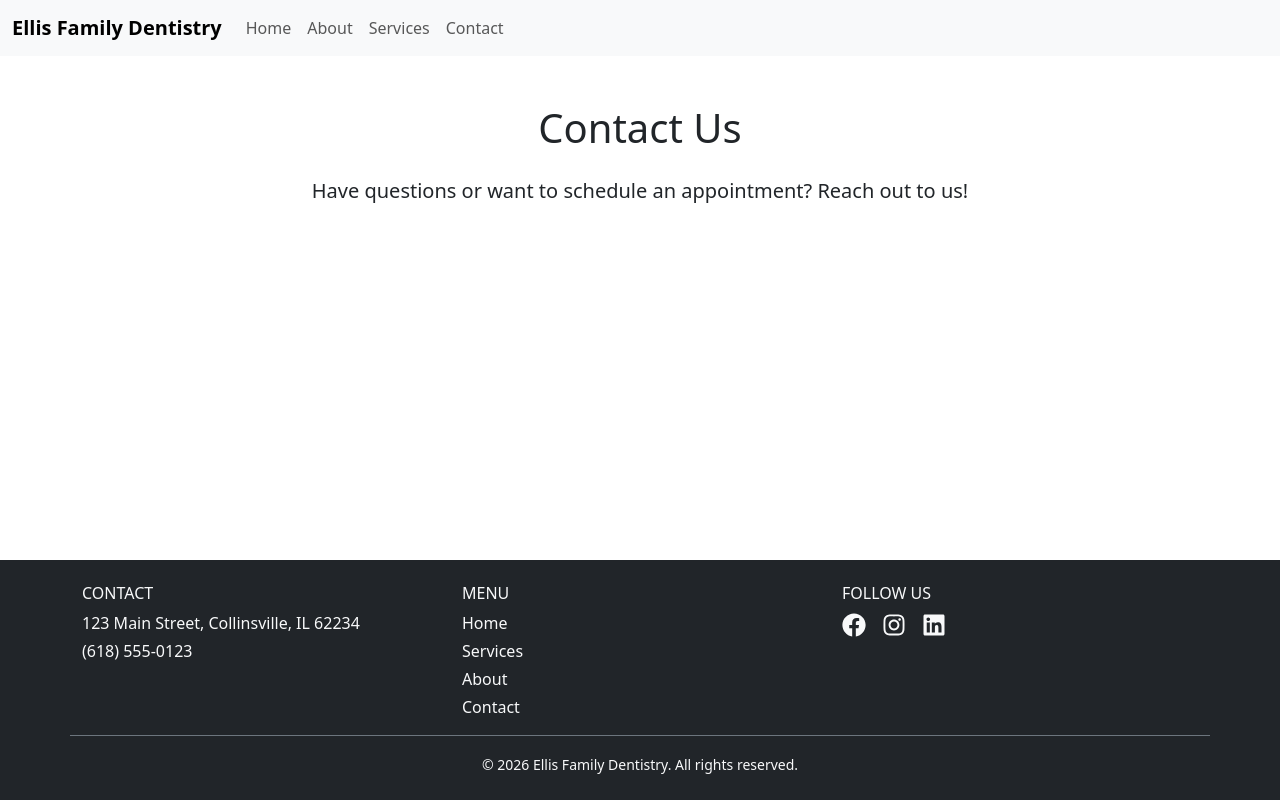
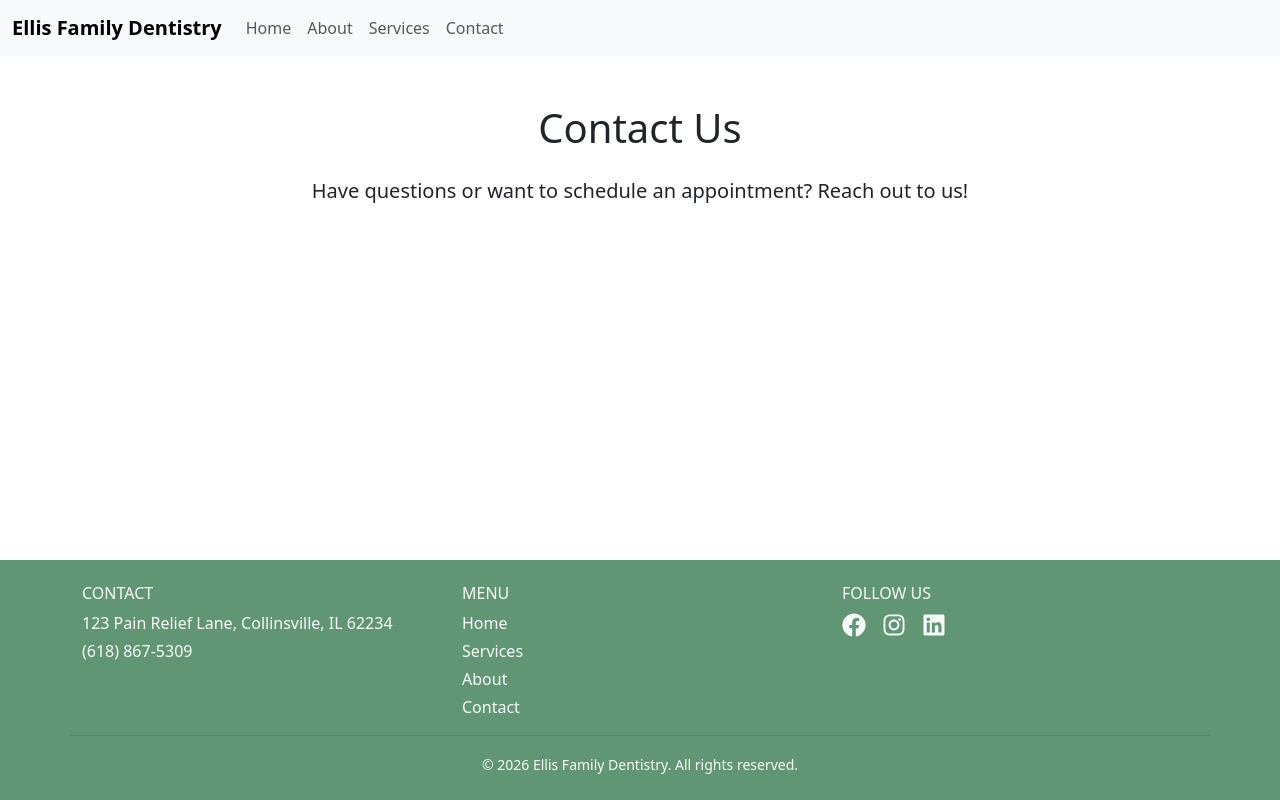
Before and after one commit to hearyoume/dental-office, a React (Vite) app: page /contact in a window 1280 px wide. Built offline with nearby package versions, Linux system fonts and the light colour scheme.

Commit message:
Update footer component with new background color and contact information

```diff
--- a/src/components/footer.jsx
+++ b/src/components/footer.jsx
@@ -6,14 +6,14 @@ export default function Footer() {
   const year = new Date().getFullYear();
 
   return (
-    <footer className="bg-dark text-light py-4 mt-auto">
+    <footer className="bg-warm text-light py-4 mt-auto">
       <Container>
         <Row className="mb-3">
           {/* Address & Phone */}
           <Col md={4} className="mb-3 mb-md-0">
             <h6 className="text-uppercase mb-2">Contact</h6>
-            <p className="mb-1">123 Main Street, Collinsville, IL 62234</p>
-            <p className="mb-0">(618) 555-0123</p>
+            <p className="mb-1">123 Pain Relief Lane, Collinsville, IL 62234</p>
+            <p className="mb-0">(618) 867-5309</p>
           </Col>
 
           {/* Page Links */}
```
